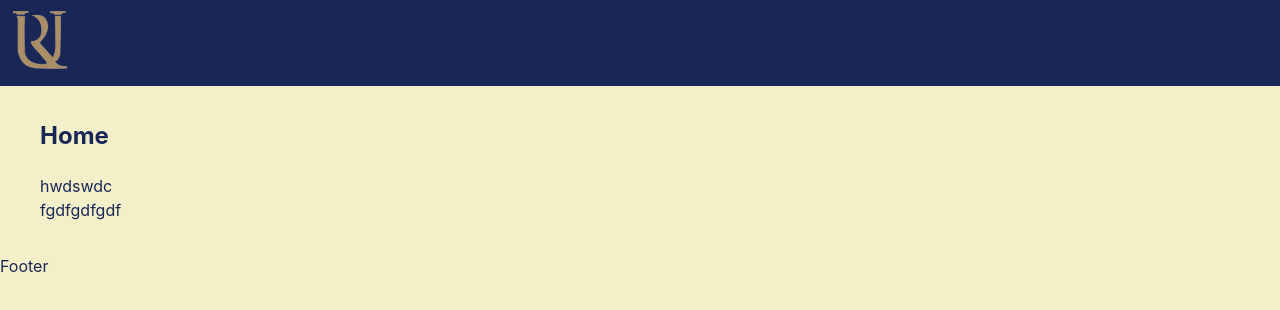
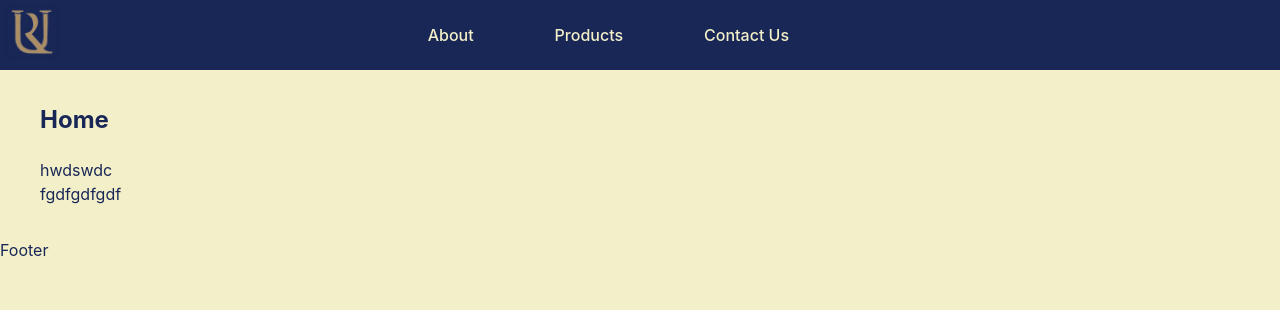
Before and after one commit to ysrckr/unalremzi-react, a React (Vite) app: page / in a window 1280 px wide. Shown: the top 310 px of the page. Built offline with nearby package versions, Linux system fonts and the light colour scheme.

Commit message:
Update logo and navigation styles

```diff
--- a/src/components/CompanyLogo/companyLogo.module.scss
+++ b/src/components/CompanyLogo/companyLogo.module.scss
@@ -1,5 +1,5 @@
 .image {
-    width: 4rem;
+    width: 3rem;
     height: 100%;
     object-fit: contain;
     object-position: center;
--- a/src/components/Navigation/navigation.module.scss
+++ b/src/components/Navigation/navigation.module.scss
@@ -1,3 +1,5 @@
+@use '@/styles/colors.scss' as c;
+
 .mobile-navigation {
   width: 100%;
   height: 100%;
--- a/src/styles/index.scss
+++ b/src/styles/index.scss
@@ -38,22 +38,11 @@ li {
 
 a {
   font-weight: 500;
-  color: c.$primary;
+  color: c.$light;
   text-decoration: none;
+  transition: color 0.2s ease-in-out;
 }
 
 a:hover {
-  color: #535bf2;
+  color: c.$gold;
 }
-
-button {
-  font-family: inherit;
-  font-size: inherit;
-  font-weight: inherit;
-  color: inherit;
-  background-color: #1e1e1e;
-  border: 0;
-  border-radius: 4px;
-  padding: 8px 16px;
-  cursor: pointer;
-}
```
